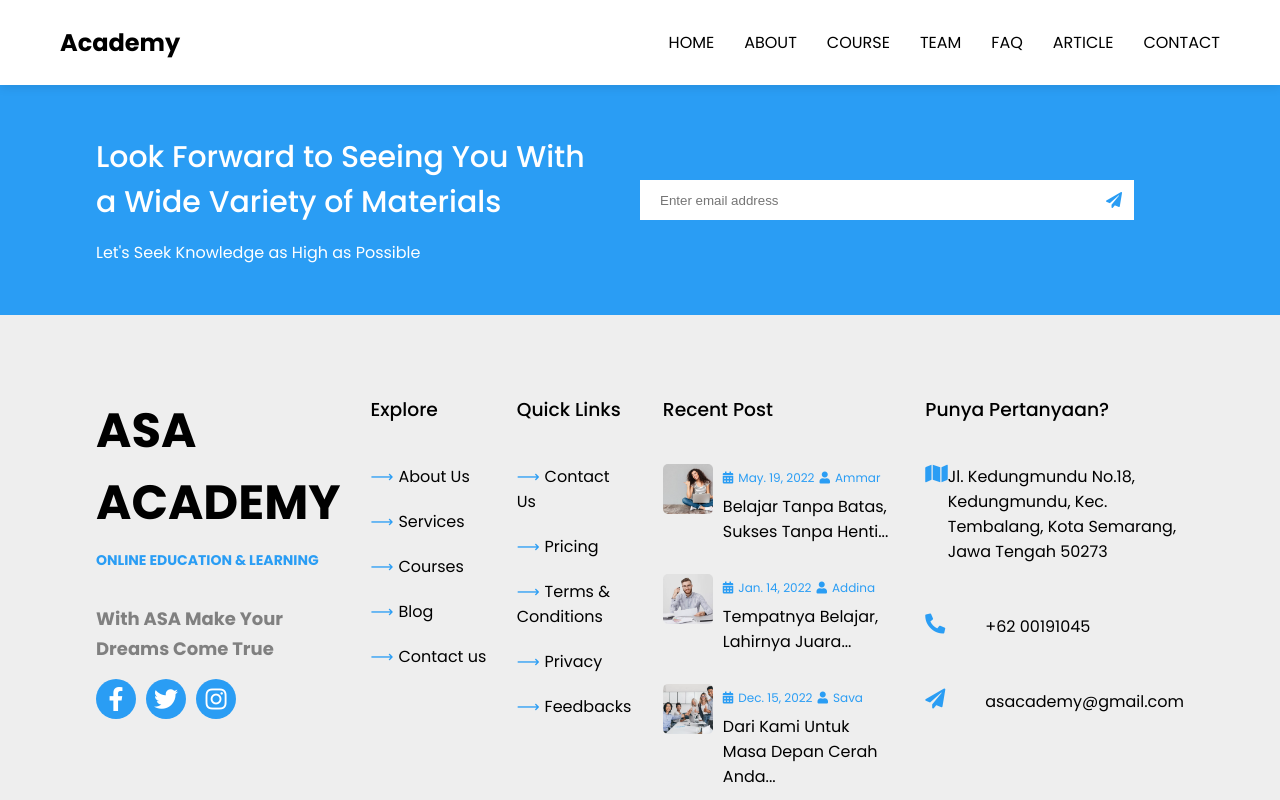
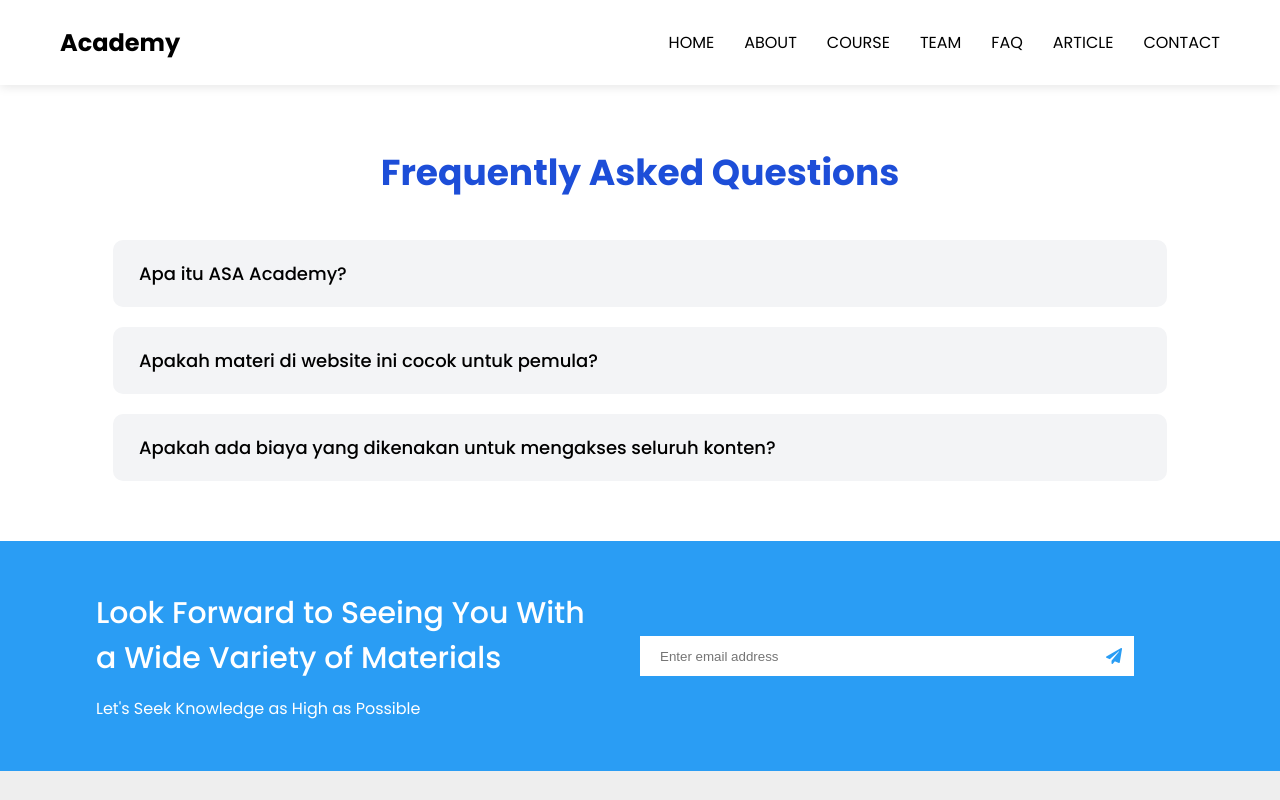
Before and after one commit to saavaurs/ASA-Academy, a React (Create React App) app: page /faq in a window 1280 px wide. Shown: the top 800 px of the page. Built offline with nearby package versions, Linux system fonts and the light colour scheme.

Commit message:
mempercantik faq

```diff
--- a/src/App.js
+++ b/src/App.js
@@ -5,10 +5,11 @@ import About from './components/about/about.jsx'; // Sesuaikan dengan nama file
 import Blog from './components/blog/Blog.jsx';  // Sesuaikan dengan nama file
 import CourseHome from "./components/allcourses/CourseHome"
 import Team from "./components/team/Team"
-import Pricing from "./components/pricing/Pricing"
+//import Pricing from "./components/faq/Pricing.jsx"
 import Contact from "./components/contact/Contact"
 import Footer from "./components/common/footer/Footer"
 import Home from "./components/home/Home"
+import Faq from "./components/faq/Faq.jsx"
 
 function App() {
   return (
@@ -20,9 +21,10 @@ function App() {
           <Route exact path='/about' element={<About />} />
           <Route exact path='/courses' element={<CourseHome />} />
           <Route exact path='/team' element={<Team />} />
-          <Route exact path='/pricing' element={<Pricing />} />
+          {/* <Route exact path='/pricing' element={<Pricing />} /> */}
           <Route exact path='/journal' element={<Blog />} />
           <Route exact path='/contact' element={<Contact />} />
+          <Route exact path='/faq' element={<Faq />} />
         </Routes>
         <Footer />
       </Router>
--- a/src/components/common/header/Header.jsx
+++ b/src/components/common/header/Header.jsx
@@ -25,7 +25,7 @@ const Header = () => {
               <Link to='/team'>TEAM</Link>
             </li>
             <li>
-              <Link to='/pricing'>FAQ</Link>
+              <Link to='/faq'>FAQ</Link>
             </li>
             <li>
               <Link to='/journal'>ARTICLE</Link>
--- /dev/null
+++ b/src/components/faq/Faq.jsx
@@ -0,0 +1,56 @@
+import Back from "../common/back/Back"
+import "./faq.css"
+
+import React, { useState } from "react"
+
+const Faq = () => {
+  const [activeIndex, setActiveIndex] = useState(null)
+
+  const faqData = [
+    {
+      question: "Apa itu ASA Academy?",
+      answer: "ASA Academy adalah platform belajar online yang menyediakan berbagai materi teknologi terkini."
+    },
+    {
+      question: "Apakah materi di website ini cocok untuk pemula?",
+      answer: "Ya, semua materi dirancang untuk pemula hingga mahir, dengan penjelasan yang mudah dipahami."
+    },
+    {
+      question: "Apakah ada biaya yang dikenakan untuk mengakses seluruh konten?",
+      answer: "Tidak, semua konten dapat diakses secara gratis tanpa biaya apapun."
+    }
+  ]
+
+  const toggleFAQ = (index) => {
+    setActiveIndex(activeIndex === index ? null : index)
+  }
+
+  return (
+    <section className='faq'>
+      <div className='container'>
+        <h1 className='faq-title'>Frequently Asked Questions</h1>
+
+        <div className='faq-list'>
+          {faqData.map((item, index) => (
+            <div
+              key={index}
+              className={`faq-card ${activeIndex === index ? "active" : ""}`}
+              onClick={() => toggleFAQ(index)}
+            >
+              <div className='faq-question'>
+                {item.question}
+              </div>
+              {activeIndex === index && (
+                <div className='faq-answer'>
+                  {item.answer}
+                </div>
+              )}
+            </div>
+          ))}
+        </div>
+      </div>
+    </section>
+  )
+}
+
+export default Faq
--- /dev/null
+++ b/src/components/faq/faq.css
@@ -0,0 +1,59 @@
+.faq {
+  padding: 60px 20px;
+  background-color: #fff;
+}
+
+.faq-title {
+  font-size: 36px;
+  color: #1d4ed8;
+  margin-bottom: 40px;
+  text-align: center;
+}
+
+.faq-list {
+  display: flex;
+  flex-direction: column;
+  gap: 20px;
+}
+
+.faq-card {
+  border-left: 6px solid transparent;
+  border-radius: 10px;
+  padding: 20px;
+  background-color: #f3f4f6;
+  cursor: pointer;
+  transition: border 0.3s, background 0.3s;
+}
+
+.faq-card.active {
+  border-left: 6px solid #9333ea;
+  background-color: #fff;
+  box-shadow: 0 0 10px rgba(0, 0, 0, 0.05);
+}
+
+.faq-question {
+  font-size: 18px;
+  font-weight: 500;
+  color: #000;
+}
+
+.faq-answer {
+  font-size: 18px;
+  color: #000;
+  margin-top: 10px;
+}
+
+/* Responsive */
+@media (max-width: 768px) {
+  .faq-title {
+    font-size: 28px;
+  }
+
+  .faq-question {
+    font-size: 16px;
+  }
+
+  .faq-answer {
+  font-size: 16px;
+}
+}
--- a/src/components/home/Home.jsx
+++ b/src/components/home/Home.jsx
@@ -3,7 +3,7 @@ import AboutCard from "../about/AboutCard"
 import Hblog from "./Hblog"
 import HAbout from "./HAbout"
 import Hero from "./hero/Hero"
-import Hprice from "./Hprice"
+//import Hprice from "./Hprice"
 import Testimonal from "./testimonal/Testimonal"
 
 const Home = () => {
@@ -14,7 +14,7 @@ const Home = () => {
       <HAbout />
       <Testimonal />
       <Hblog />
-      <Hprice />
+      {/* <Hprice /> */}
     </>
   )
 }
--- a/src/components/home/Hprice.jsx
+++ /dev/null
@@ -1,18 +0,0 @@
-import React from "react"
-import Heading from "../common/heading/Heading"
-import PriceCard from "../pricing/PriceCard"
-
-const Hprice = () => {
-  return (
-    <>
-      <section className='hprice padding'>
-        <Heading subtitle='OUR PRICING' title='Pricing & Packages' />
-        <div className='price container grid'>
-          <PriceCard />
-        </div>
-      </section>
-    </>
-  )
-}
-
-export default Hprice
--- a/src/components/pricing/Faq.jsx
+++ /dev/null
@@ -1,39 +0,0 @@
-import React, { useRef, useState } from "react"
-import { faq } from "../../dummydata"
-import Heading from "../common/heading/Heading"
-
-const Faq = () => {
-  const [click, setClick] = useState(false)
-
-  const toggle = (index) => {
-    if (click === index) {
-      return setClick(null)
-    }
-    setClick(index)
-  }
-
-  return (
-    <>
-      <Heading subtitle='FAQS' title='Frequesntly Ask Question' />
-      <section className='faq'>
-        <div className='container'>
-          {faq.map((val, index) => (
-            <div className='box'>
-              <button className='accordion' onClick={() => toggle(index)} key={index}>
-                <h2>{val.title}</h2>
-                <span>{click === index ? <i className='fa fa-chevron-down'></i> : <i className='fa fa-chevron-right'></i>}</span>
-              </button>
-              {click === index ? (
-                <div className='text'>
-                  <p>{val.desc}</p>
-                </div>
-              ) : null}
-            </div>
-          ))}
-        </div>
-      </section>
-    </>
-  )
-}
-
-export default Faq
--- a/src/components/pricing/PriceCard.jsx
+++ /dev/null
@@ -1,22 +0,0 @@
-import React from "react"
-import { price } from "../../dummydata"
-
-const PriceCard = () => {
-  return (
-    <>
-      {price.map((val) => (
-        <div className='items shadow'>
-          <h4>{val.name}</h4>
-          <h1>
-            <span>$</span>
-            {val.price}
-          </h1>
-          <p>{val.desc}</p>
-          <button className='outline-btn'>GET STARTED</button>
-        </div>
-      ))}
-    </>
-  )
-}
-
-export default PriceCard
--- a/src/components/pricing/Pricing.jsx
+++ /dev/null
@@ -1,21 +0,0 @@
-import React from "react"
-import Back from "../common/back/Back"
-import PriceCard from "./PriceCard"
-import "./price.css"
-import Faq from "./Faq"
-
-const Pricing = () => {
-  return (
-    <>
-      <Back title='Choose The Right Plan' />
-      <section className='price padding'>
-        <div className='container grid'>
-          <PriceCard />
-        </div>
-      </section>
-      <Faq />
-    </>
-  )
-}
-
-export default Pricing
--- a/src/components/pricing/price.css
+++ /dev/null
@@ -1,47 +0,0 @@
-.price .items {
-  padding: 40px;
-  text-align: center;
-}
-.price h1 {
-  font-size: 50px;
-  margin: 20px 0;
-  color: #1eb2a6;
-}
-.price h1 span {
-  font-size: 20px;
-  margin-right: 5px;
-  color: #000;
-}
-.price p {
-  color: grey;
-  margin: 40px 0;
-}
-/*--------------faq-------------*/
-.faq .container {
-  max-width: 70%;
-  border-radius: 5px;
-}
-.faq .box {
-  background-color: #fff;
-  margin-bottom: 20px;
-}
-.faq button {
-  padding: 0;
-  margin: 0;
-  display: flex;
-  justify-content: space-between;
-  width: 100%;
-  padding: 15px 20px;
-}
-.faq h2 {
-  font-weight: 500;
-}
-.faq p {
-  padding: 20px;
-}
-.faq .accordion:hover {
-  background-color: #1eb2a6;
-  color: #fff;
-}
-
-/*--------------faq-------------*/
```
Also changed, not shown: public/images/faq.png (added).
